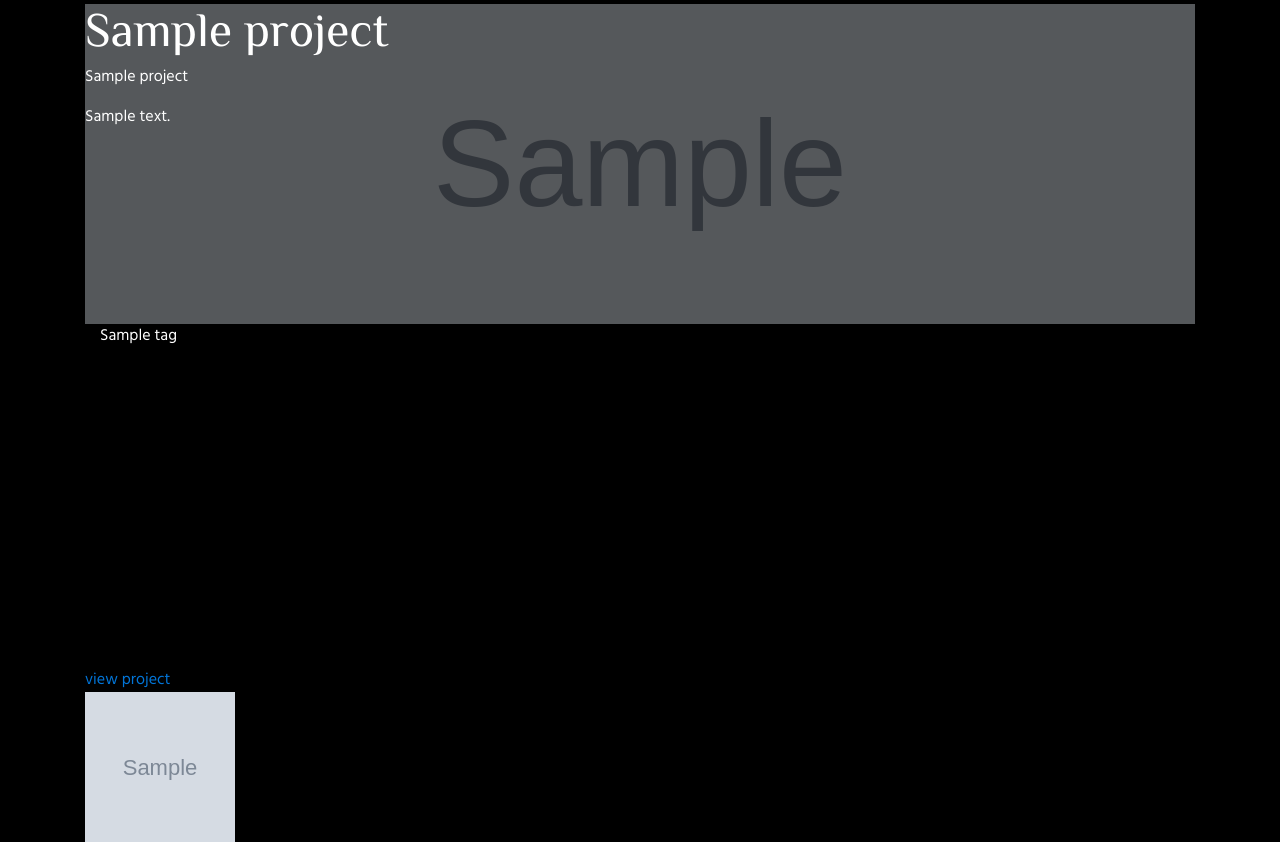
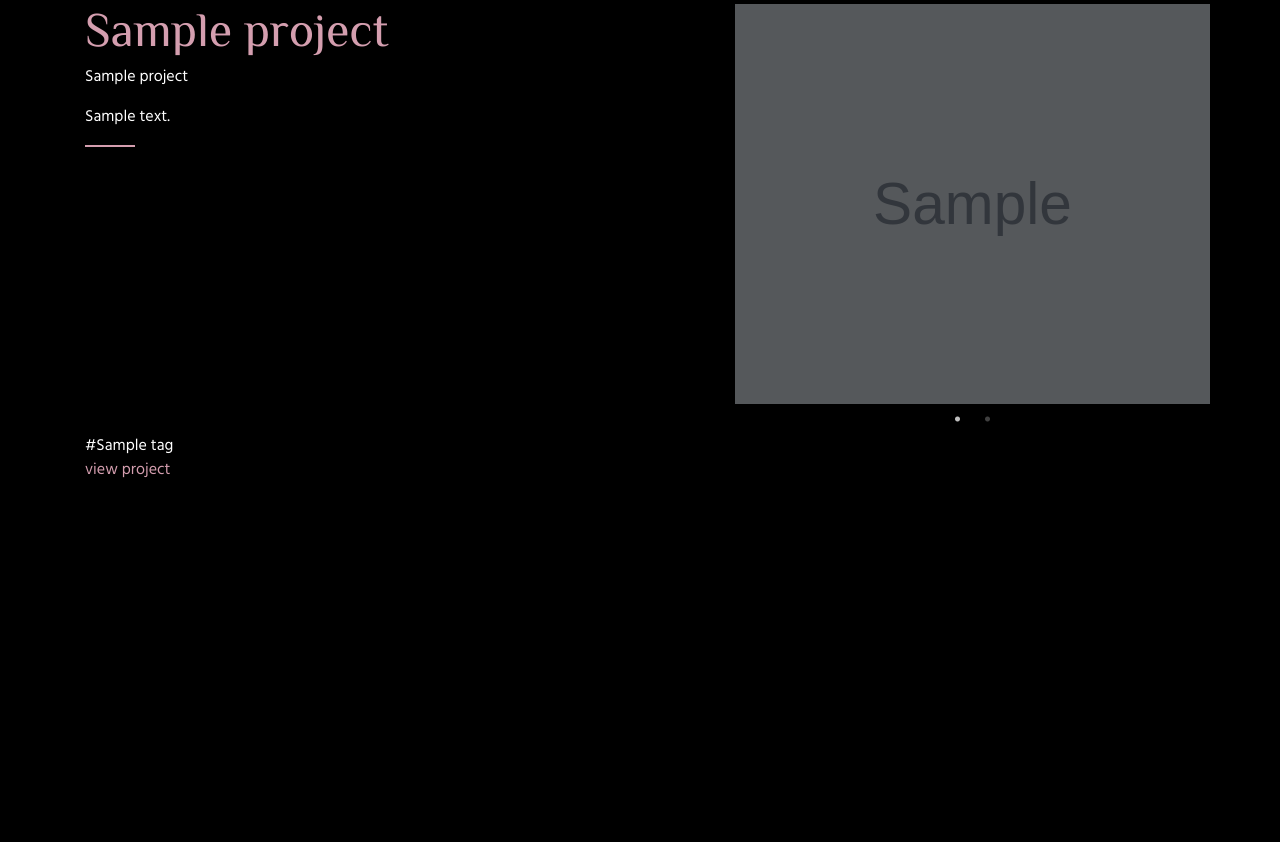
Before and after one commit to StarOfTheMoon/portfolio, a Django app: page /project/1/ in a window 1280 px wide. Shown: the part 56-898 px from the top of the page. After the commit the page ends 534 px from the top, so only its background shows below. Run offline with Django 3.2, Linux system fonts and the light colour scheme; tables that the repository leaves empty hold one stand-in row (values such as "Sample post"); grey boxes marked "Sample" are stand-in pictures; style sheets or scripts are compiled from the project's sources; some libraries are stand-ins or nearby versions.

Commit message:
change visual page project-detail (css & js)

```diff
--- a/app/static/js/scripts.js
+++ b/app/static/js/scripts.js
@@ -1,37 +1,11 @@
 $(document).ready(function(){
- //  $('.projects').slick({
- //  	slidesToShow: 3,
-	// slidesToScroll: 1,
-	// autoplay: true,
-	// autoplaySpeed: 8000,
-	// dots: true,
-	// responsive: [
- //    {
- //      breakpoint: 1024,
- //      settings: {
- //        slidesToShow: 3,
- //        slidesToScroll: 3,
- //        infinite: true,
- //        dots: true
- //      }
- //    },
- //    {
- //      breakpoint: 600,
- //      settings: {
- //        slidesToShow: 2,
- //        slidesToScroll: 2
- //      }
- //    },
- //    {
- //      breakpoint: 480,
- //      settings: {
- //        slidesToShow: 1,
- //        slidesToScroll: 1
- //      }
- //    }
- //    // You can unslick at a given breakpoint now by adding:
- //    // settings: "unslick"
- //    // instead of a settings object
- //  ]
- //  });
+  $('.slider').slick({
+  	slidesToShow: 1,
+	slidesToScroll: 1,
+	autoplay: true,
+	autoplaySpeed: 4000,
+	dots: true,
+	arrows: false,
+	infinite: true,
+  });
 });
--- a/app/static/scss/_homepage.scss
+++ b/app/static/scss/_homepage.scss
@@ -1,4 +1,8 @@
 @import "_variables.scss";
+
+ /*********************
+  * general styles
+ *********************/
 
 h1 {
 	color: $pink;
@@ -10,12 +14,66 @@ h2 {
 	font-size: 3em;
 }
 
+a {
+	color: $pink;
+	&:hover {
+		color: white;
+		text-decoration: none;
+	}
+}
+
+.transparent {
+	color: inherit;
+}
+
+.trait {
+	border-top: 2px solid $pink;
+	width: 50px;
+	text-align: left;
+	margin-left: 0;
+}
+
 .bg-black {
 	background: black;
 }
 
 section {
 	height: 90vh;
+}
+
+
+ /*********************
+  * all projects
+ *********************/
+.all-projects {
+	padding-top: 70px;
+}
+
+.project {
+	position: relative;
+	margin-bottom: 20em;
+	&.first {
+
+	}
+	&.second {
+		top: 17em;
+	}
+	&:hover {
+		.img-project {
+			opacity: 0.5;
+		}
+		.text{
+			&.left {
+				//transform: scale(1.2,1.2);
+				transform: translateX(-15px) translateY(-45px);
+				transition: 1s all;
+			}
+			&.right {
+				//transform: scale(1.2,1.2);
+				transform: translateX(15px) translateY(45px);
+				transition: 1s all;
+			}
+		}
 	}
 
 	.text {
@@ -32,48 +90,31 @@ section {
 		}
 	}
 
-.all-projects {
-	padding-top: 70px;
-}
-.project {
-	position: relative;
-	margin-bottom: 20em;
-	&.first {
-
-	}
-	&.second {
-		top: 17em;
-	}
-	// position: relative;
-	// top: 70px;
-	// &:hover {
-	// 	width: 100%;
-	// 	.text {
-	// 		display: block !important;
-	// 	}
-	// 	.img-project {
-	// 		width: 100%;
-	// 		opacity: 0.7;
-	// 	}
-	// }
-	// &:nth-child(2n+1) {
-	// 	top: 0;
-	// }
-}
-
 	.img-project {
-	// width: 120px;
-	// height: 70vh;
-	//margin: 0 auto;
-
 		width: 100%;
 		height: 40vh;
 		opacity: 0.4;
 		object-fit: cover;
 	}
 
-.img-other {
-	width: 150px;
-	height: 150px;
+}
+ /*********************
+  * detail project
+ *********************/
+.detail {
+	.slider {
+		padding: 0;
+	}
+
+	.img-project {
+		height: 400px;
+		opacity: 0.4;
 		object-fit: cover;
 	}
+	// .img-other {
+	// 	width: 150px;
+	// 	height: 150px;
+	// 	object-fit: cover;
+	// }
+
+}
--- a/portfolio/templates/index.html
+++ b/portfolio/templates/index.html
@@ -12,22 +12,25 @@
 	<section id="all-projects" class="all-projects col-12">
 		<div class="d-flex projects row">
 		{% for p in projects %}
+		<a class="transparent" href="project/{{p.pk}}">
 			<div class="project {% cycle 'first col-5' 'second offset-2 col-5' %}">
 				<div class="text left">
 					<h2 class='title'>{{p.title}}</h2>
 					<p class=''>{{p.subtitle}}</p>
+					<hr class="trait">
 				</div>
 
 				<img class="img-project" src="{{p.img_header.image.url}}">
 				<div class="text right">
 					<div class="tags col-12">
 					{% for t in p.tags.all %}
-						<span>{{t.name}}</span>
+						<span>#{{t.name}}</span>
 					{% endfor %}
 					</div>
 					<a class="col-12" href="project/{{p.pk}}">{% trans 'view project' %}</a>
 				</div>
 			</div>
+		</a>
 		{% endfor %}
 		</div>
 	</section>
--- a/portfolio/templates/project-detail.html
+++ b/portfolio/templates/project-detail.html
@@ -2,28 +2,28 @@
 {% load i18n %}
 
 {% block content %}
-<div class='row'>
 
-		<div class='project detail col-12'>
-			<div class="text">
-				<h2 class='title'>{{project.title}}</h2>
+<div class='detail row'>
+	<div class="text col-6">
+		<h2 class='title pink'>{{project.title}}</h2>
 		<p class=''>{{project.subtitle}}</p>
 		<p class=''>{{project.description}}</p>
+		<hr class='trait'>
 	</div>
 
+
+	<div class="slider offset-1 col-5">
 	<img class="img-project" src="{{project.img_header.image.url}}">
+	{% for i in project.img_others.all %}
+		<img class="img-project" src="{{i.image.url}}">
+	{% endfor %}
+	</div>
 	<div class="tags col-12">
 	{% for t in project.tags.all %}
-				<span>{{t.name}}</span>
+		<span>#{{t.name}}</span>
 	{% endfor %}
 	</div>
 </div>
-		<a class="col-12" href="{{project.link}}">{% trans 'view project' %}</a>
-		<div class="img-others col-12">
-		{% for i in project.img_others.all %}
-			<img class="img-other" src="{{i.image.url}}">
-		{% endfor %}
-		</div>
+<a class="" href="{{project.link}}">{% trans 'view project' %}</a>
 
-</div>
 {% endblock %}
```
Lines whose indentation alone changed are shown as unchanged.
